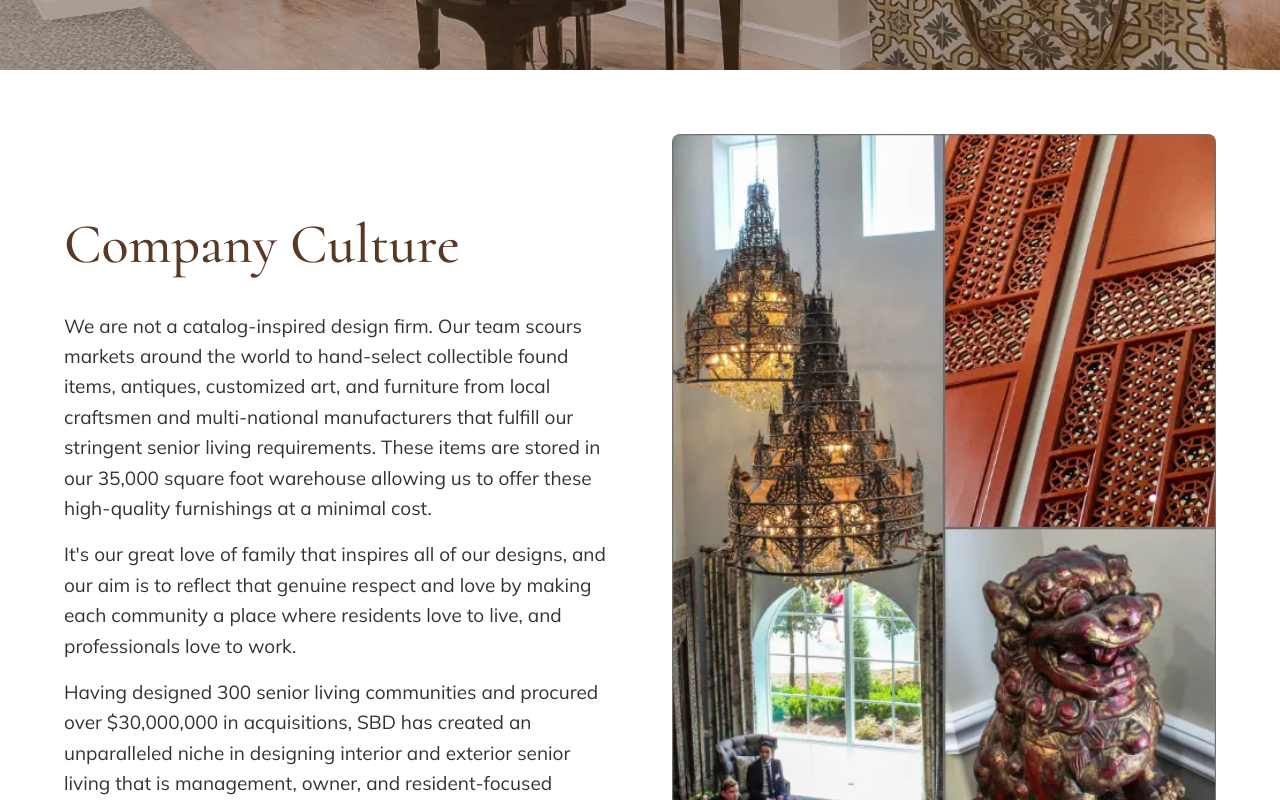
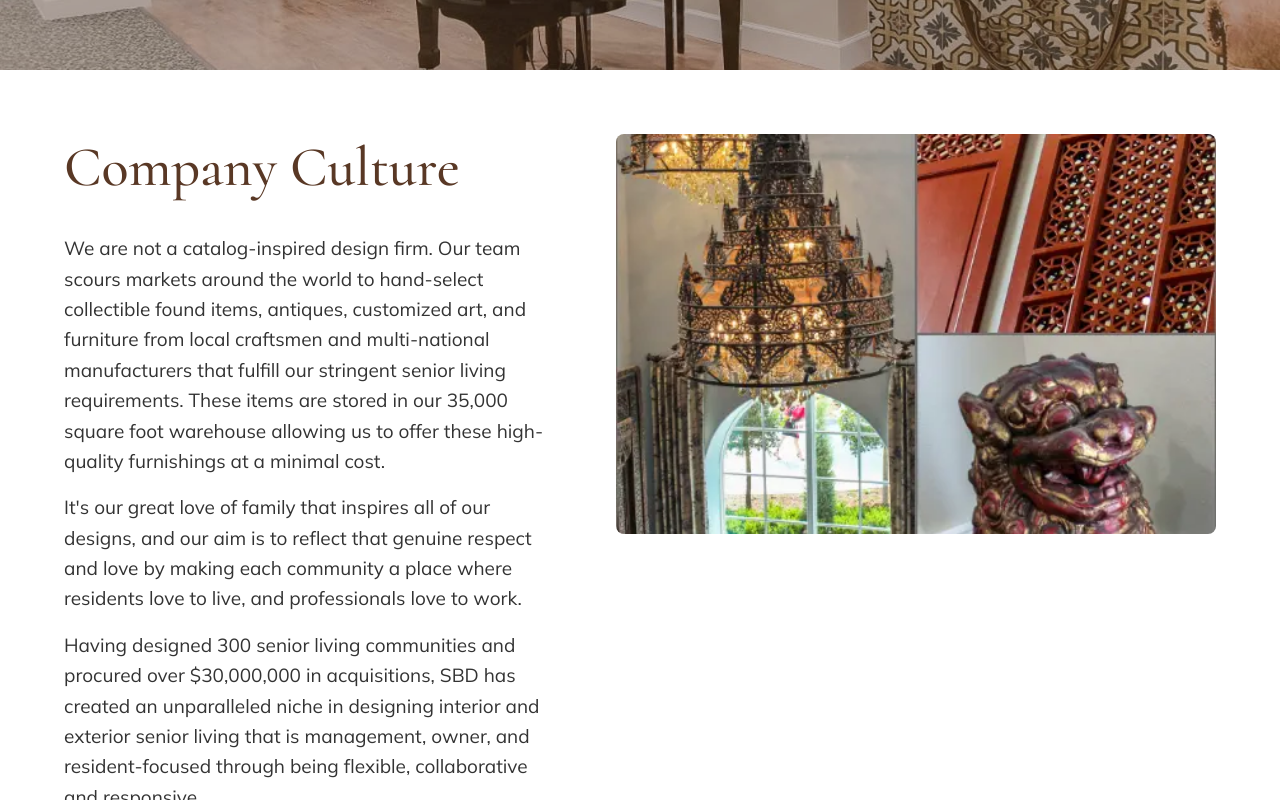
Before and after one commit to RyShoe8/seniorbydesign, a Next.js app: page /the-firm in a window 1280 px wide. Shown: the part 580-1380 px from the top of the page. Built offline with nearby package versions, Linux system fonts and the light colour scheme.

Commit message:
Fix layout shifting on The Firm page by reserving space for images

```diff
--- a/app/the-firm/page.module.css
+++ b/app/the-firm/page.module.css
@@ -40,7 +40,8 @@
   display: grid;
   grid-template-columns: 1fr 1fr;
   gap: var(--spacing-xl);
-  align-items: center;
+  align-items: start;
+  min-height: 400px;
 }
 
 .columnContent h2 {
@@ -53,11 +54,14 @@
 
 .columnImage {
   width: 100%;
+  position: relative;
+  aspect-ratio: 3 / 2;
+  min-height: 400px;
 }
 
 .cultureImage {
   width: 100%;
-  height: auto;
+  height: 100%;
   border-radius: 8px;
   object-fit: cover;
 }
--- a/app/the-firm/page.tsx
+++ b/app/the-firm/page.tsx
@@ -46,9 +46,10 @@ export default function TheFirm() {
               <Image
                 src="/images/The Firm/Culture.webp"
                 alt="Company Culture"
-                width={600}
-                height={400}
+                fill
                 className={styles.cultureImage}
+                priority
+                sizes="(max-width: 968px) 100vw, 50vw"
               />
             </div>
           </div>
--- a/components/WarehouseGallery.tsx
+++ b/components/WarehouseGallery.tsx
@@ -37,9 +37,9 @@ export default function WarehouseGallery() {
             <Image
               src={image.src}
               alt={image.alt}
-              width={400}
-              height={300}
+              fill
               className={styles.galleryImage}
+              sizes="(max-width: 768px) 100vw, (max-width: 968px) 50vw, 33vw"
             />
           </div>
         ))}
```
